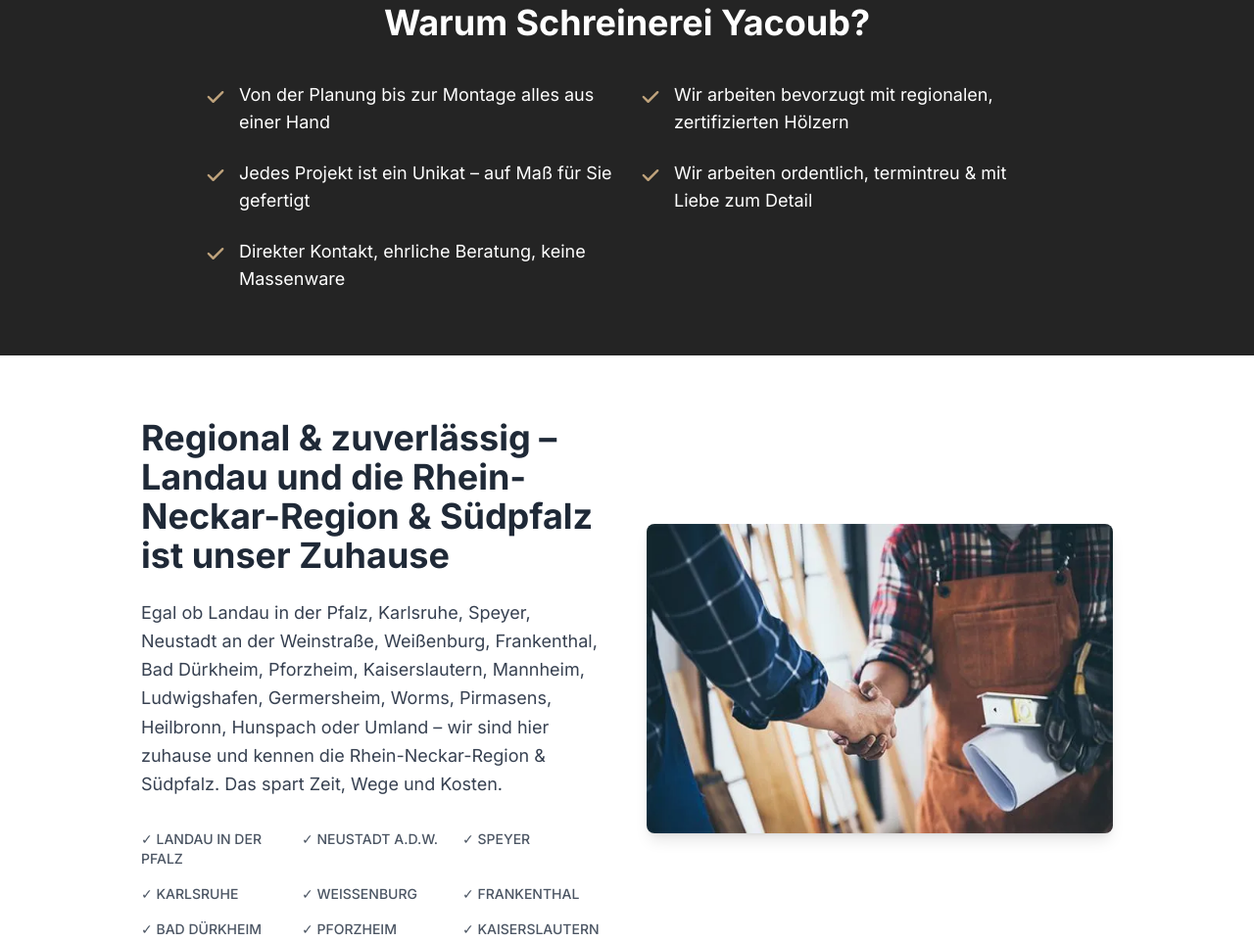
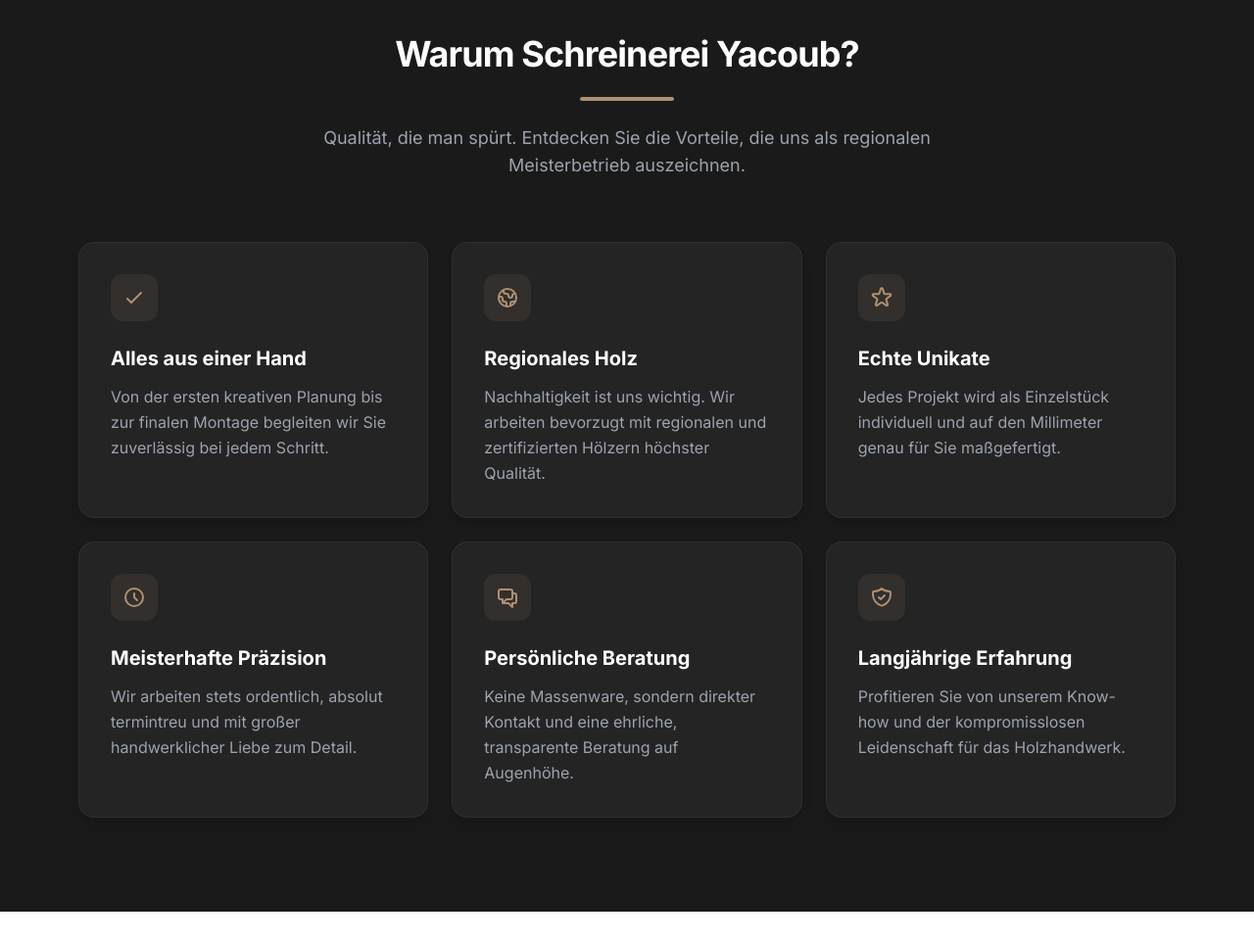
Before and after one commit to georgemagar-alt/schreinerei-yacoub, a website: page index.html in a window 1280 px wide. Shown: the part 2565-3527 px from the top of the page at 98% size. Drawn offline with nearby package versions, Linux system fonts and the light colour scheme; files that its build step writes are made by us from their sources.

Commit message:
Elevate design of the 'Warum wir' section to premium cards

```diff
--- a/index.html
+++ b/index.html
@@ -200,30 +200,67 @@
     </section>
 
     <!-- Why Us Section -->
-    <section id="warum-wir" class="py-16 bg-[#242424] text-white">
-        <div class="container mx-auto px-4 max-w-4xl">
-            <h2 class="text-3xl md:text-4xl font-bold mb-10 text-center">Warum Schreinerei Yacoub?</h2>
+    <section id="warum-wir" class="py-24 bg-[#1a1a1a] text-white">
+        <div class="container mx-auto px-4 max-w-6xl">
+            <div class="text-center mb-16">
+                <h2 class="text-3xl md:text-4xl font-bold mb-6 tracking-tight">Warum Schreinerei Yacoub?</h2>
+                <div class="w-24 h-1 bg-[#ae8f73] mx-auto rounded-full mb-6"></div>
+                <p class="text-gray-400 max-w-2xl mx-auto text-lg">Qualität, die man spürt. Entdecken Sie die Vorteile, die uns als regionalen Meisterbetrieb auszeichnen.</p>
+            </div>
 
-            <div class="grid grid-cols-1 md:grid-cols-2 gap-6">
-                <div class="flex items-start">
-                    <svg class="w-6 h-6 mr-3 text-[#BFA37C] flex-shrink-0 mt-1" fill="currentColor" viewBox="0 0 20 20"><path fill-rule="evenodd" d="M16.707 5.293a1 1 0 010 1.414l-8 8a1 1 0 01-1.414 0l-4-4a1 1 0 011.414-1.414L8 12.586l7.293-7.293a1 1 0 011.414 0z" clip-rule="evenodd"></path></svg>
-                    <p class="text-lg">Von der Planung bis zur Montage alles aus einer Hand</p>
+            <div class="grid grid-cols-1 md:grid-cols-2 lg:grid-cols-3 gap-6">
+                <!-- Feature 1 -->
+                <div class="p-8 bg-[#242424] rounded-2xl border border-white/5 hover:border-[#ae8f73]/30 transition-all duration-300 hover:-translate-y-1 shadow-lg group">
+                    <div class="w-12 h-12 bg-[#ae8f73]/10 rounded-xl flex items-center justify-center mb-6 group-hover:bg-[#ae8f73]/20 transition-colors">
+                        <svg class="w-6 h-6 text-[#ae8f73]" fill="none" stroke="currentColor" viewBox="0 0 24 24"><path stroke-linecap="round" stroke-linejoin="round" stroke-width="2" d="M5 13l4 4L19 7"></path></svg>
+                    </div>
+                    <h3 class="text-xl font-bold text-white mb-3">Alles aus einer Hand</h3>
+                    <p class="text-gray-400 leading-relaxed">Von der ersten kreativen Planung bis zur finalen Montage begleiten wir Sie zuverlässig bei jedem Schritt.</p>
                 </div>
-                <div class="flex items-start">
-                    <svg class="w-6 h-6 mr-3 text-[#BFA37C] flex-shrink-0 mt-1" fill="currentColor" viewBox="0 0 20 20"><path fill-rule="evenodd" d="M16.707 5.293a1 1 0 010 1.414l-8 8a1 1 0 01-1.414 0l-4-4a1 1 0 011.414-1.414L8 12.586l7.293-7.293a1 1 0 011.414 0z" clip-rule="evenodd"></path></svg>
-                    <p class="text-lg">Wir arbeiten bevorzugt mit regionalen, zertifizierten Hölzern</p>
+
+                <!-- Feature 2 -->
+                <div class="p-8 bg-[#242424] rounded-2xl border border-white/5 hover:border-[#ae8f73]/30 transition-all duration-300 hover:-translate-y-1 shadow-lg group">
+                    <div class="w-12 h-12 bg-[#ae8f73]/10 rounded-xl flex items-center justify-center mb-6 group-hover:bg-[#ae8f73]/20 transition-colors">
+                        <svg class="w-6 h-6 text-[#ae8f73]" fill="none" stroke="currentColor" viewBox="0 0 24 24"><path stroke-linecap="round" stroke-linejoin="round" stroke-width="2" d="M3.055 11H5a2 2 0 012 2v1a2 2 0 002 2 2 2 0 012 2v2.945M8 3.935V5.5A2.5 2.5 0 0010.5 8h.5a2 2 0 012 2 2 2 0 104 0 2 2 0 012-2h1.064M15 20.488V18a2 2 0 012-2h3.064M21 12a9 9 0 11-18 0 9 9 0 0118 0z"></path></svg>
+                    </div>
+                    <h3 class="text-xl font-bold text-white mb-3">Regionales Holz</h3>
+                    <p class="text-gray-400 leading-relaxed">Nachhaltigkeit ist uns wichtig. Wir arbeiten bevorzugt mit regionalen und zertifizierten Hölzern höchster Qualität.</p>
                 </div>
-                <div class="flex items-start">
-                    <svg class="w-6 h-6 mr-3 text-[#BFA37C] flex-shrink-0 mt-1" fill="currentColor" viewBox="0 0 20 20"><path fill-rule="evenodd" d="M16.707 5.293a1 1 0 010 1.414l-8 8a1 1 0 01-1.414 0l-4-4a1 1 0 011.414-1.414L8 12.586l7.293-7.293a1 1 0 011.414 0z" clip-rule="evenodd"></path></svg>
-                    <p class="text-lg">Jedes Projekt ist ein Unikat – auf Maß für Sie gefertigt</p>
+
+                <!-- Feature 3 -->
+                <div class="p-8 bg-[#242424] rounded-2xl border border-white/5 hover:border-[#ae8f73]/30 transition-all duration-300 hover:-translate-y-1 shadow-lg group">
+                    <div class="w-12 h-12 bg-[#ae8f73]/10 rounded-xl flex items-center justify-center mb-6 group-hover:bg-[#ae8f73]/20 transition-colors">
+                        <svg class="w-6 h-6 text-[#ae8f73]" fill="none" stroke="currentColor" viewBox="0 0 24 24"><path stroke-linecap="round" stroke-linejoin="round" stroke-width="2" d="M11.049 2.927c.3-.921 1.603-.921 1.902 0l1.519 4.674a1 1 0 00.95.69h4.915c.969 0 1.371 1.24.588 1.81l-3.976 2.888a1 1 0 00-.363 1.118l1.518 4.674c.3.922-.755 1.688-1.538 1.118l-3.976-2.888a1 1 0 00-1.176 0l-3.976 2.888c-.783.57-1.838-.197-1.538-1.118l1.518-4.674a1 1 0 00-.363-1.118l-3.976-2.888c-.784-.57-.38-1.81.588-1.81h4.914a1 1 0 00.951-.69l1.519-4.674z"></path></svg>
+                    </div>
+                    <h3 class="text-xl font-bold text-white mb-3">Echte Unikate</h3>
+                    <p class="text-gray-400 leading-relaxed">Jedes Projekt wird als Einzelstück individuell und auf den Millimeter genau für Sie maßgefertigt.</p>
                 </div>
-                <div class="flex items-start">
-                    <svg class="w-6 h-6 mr-3 text-[#BFA37C] flex-shrink-0 mt-1" fill="currentColor" viewBox="0 0 20 20"><path fill-rule="evenodd" d="M16.707 5.293a1 1 0 010 1.414l-8 8a1 1 0 01-1.414 0l-4-4a1 1 0 011.414-1.414L8 12.586l7.293-7.293a1 1 0 011.414 0z" clip-rule="evenodd"></path></svg>
-                    <p class="text-lg">Wir arbeiten ordentlich, termintreu & mit Liebe zum Detail</p>
+
+                <!-- Feature 4 -->
+                <div class="p-8 bg-[#242424] rounded-2xl border border-white/5 hover:border-[#ae8f73]/30 transition-all duration-300 hover:-translate-y-1 shadow-lg group">
+                    <div class="w-12 h-12 bg-[#ae8f73]/10 rounded-xl flex items-center justify-center mb-6 group-hover:bg-[#ae8f73]/20 transition-colors">
+                        <svg class="w-6 h-6 text-[#ae8f73]" fill="none" stroke="currentColor" viewBox="0 0 24 24"><path stroke-linecap="round" stroke-linejoin="round" stroke-width="2" d="M12 8v4l3 3m6-3a9 9 0 11-18 0 9 9 0 0118 0z"></path></svg>
+                    </div>
+                    <h3 class="text-xl font-bold text-white mb-3">Meisterhafte Präzision</h3>
+                    <p class="text-gray-400 leading-relaxed">Wir arbeiten stets ordentlich, absolut termintreu und mit großer handwerklicher Liebe zum Detail.</p>
                 </div>
-                <div class="flex items-start">
-                    <svg class="w-6 h-6 mr-3 text-[#BFA37C] flex-shrink-0 mt-1" fill="currentColor" viewBox="0 0 20 20"><path fill-rule="evenodd" d="M16.707 5.293a1 1 0 010 1.414l-8 8a1 1 0 01-1.414 0l-4-4a1 1 0 011.414-1.414L8 12.586l7.293-7.293a1 1 0 011.414 0z" clip-rule="evenodd"></path></svg>
-                    <p class="text-lg">Direkter Kontakt, ehrliche Beratung, keine Massenware</p>
+
+                <!-- Feature 5 -->
+                <div class="p-8 bg-[#242424] rounded-2xl border border-white/5 hover:border-[#ae8f73]/30 transition-all duration-300 hover:-translate-y-1 shadow-lg group">
+                    <div class="w-12 h-12 bg-[#ae8f73]/10 rounded-xl flex items-center justify-center mb-6 group-hover:bg-[#ae8f73]/20 transition-colors">
+                        <svg class="w-6 h-6 text-[#ae8f73]" fill="none" stroke="currentColor" viewBox="0 0 24 24"><path stroke-linecap="round" stroke-linejoin="round" stroke-width="2" d="M17 8h2a2 2 0 012 2v6a2 2 0 01-2 2h-2v4l-4-4H9a1.994 1.994 0 01-1.414-.586m0 0L11 14h4a2 2 0 002-2V6a2 2 0 00-2-2H5a2 2 0 00-2 2v6a2 2 0 002 2h2v4l.586-.586z"></path></svg>
+                    </div>
+                    <h3 class="text-xl font-bold text-white mb-3">Persönliche Beratung</h3>
+                    <p class="text-gray-400 leading-relaxed">Keine Massenware, sondern direkter Kontakt und eine ehrliche, transparente Beratung auf Augenhöhe.</p>
+                </div>
+
+                <!-- Feature 6 -->
+                <div class="p-8 bg-[#242424] rounded-2xl border border-white/5 hover:border-[#ae8f73]/30 transition-all duration-300 hover:-translate-y-1 shadow-lg group">
+                    <div class="w-12 h-12 bg-[#ae8f73]/10 rounded-xl flex items-center justify-center mb-6 group-hover:bg-[#ae8f73]/20 transition-colors">
+                        <svg class="w-6 h-6 text-[#ae8f73]" fill="none" stroke="currentColor" viewBox="0 0 24 24"><path stroke-linecap="round" stroke-linejoin="round" stroke-width="2" d="M9 12l2 2 4-4m5.618-4.016A11.955 11.955 0 0112 2.944a11.955 11.955 0 01-8.618 3.04A12.02 12.02 0 003 9c0 5.591 3.824 10.29 9 11.622 5.176-1.332 9-6.03 9-11.622 0-1.042-.133-2.052-.382-3.016z"></path></svg>
+                    </div>
+                    <h3 class="text-xl font-bold text-white mb-3">Langjährige Erfahrung</h3>
+                    <p class="text-gray-400 leading-relaxed">Profitieren Sie von unserem Know-how und der kompromisslosen Leidenschaft für das Holzhandwerk.</p>
                 </div>
             </div>
         </div>
```
